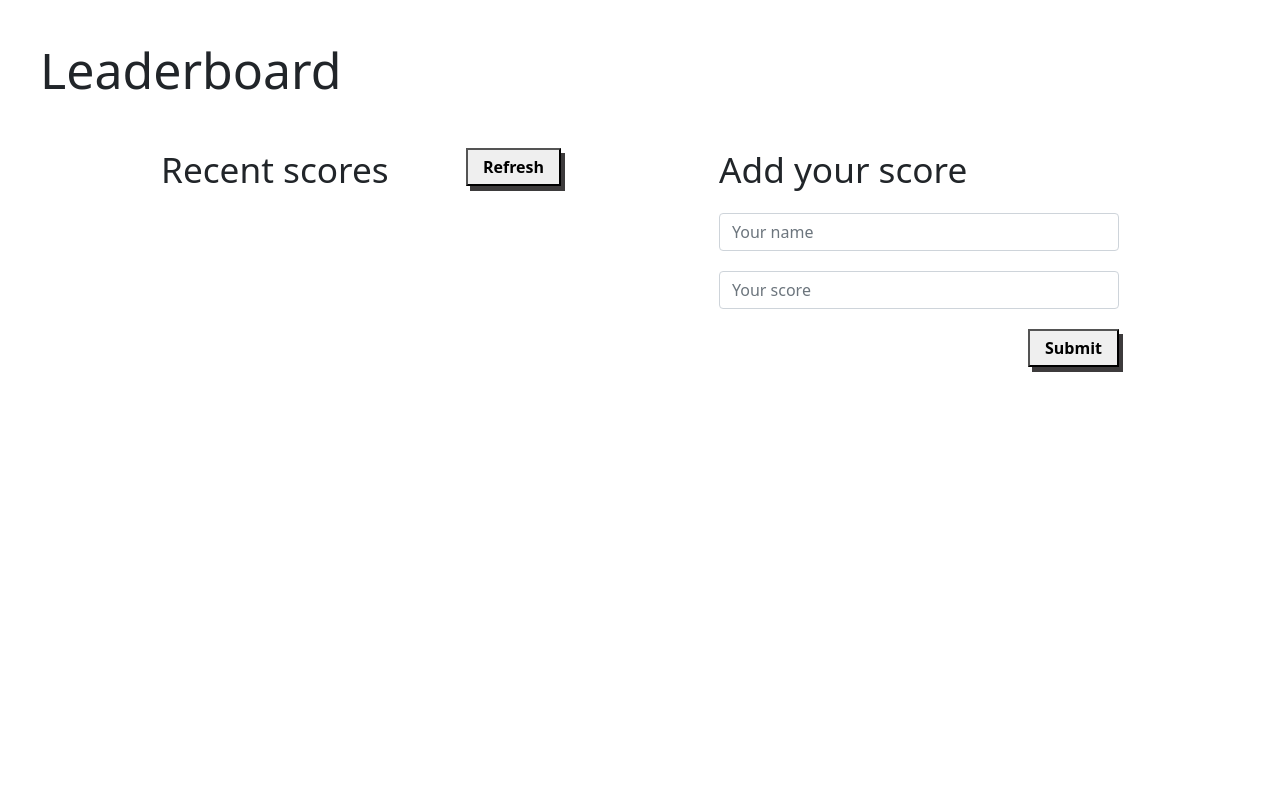
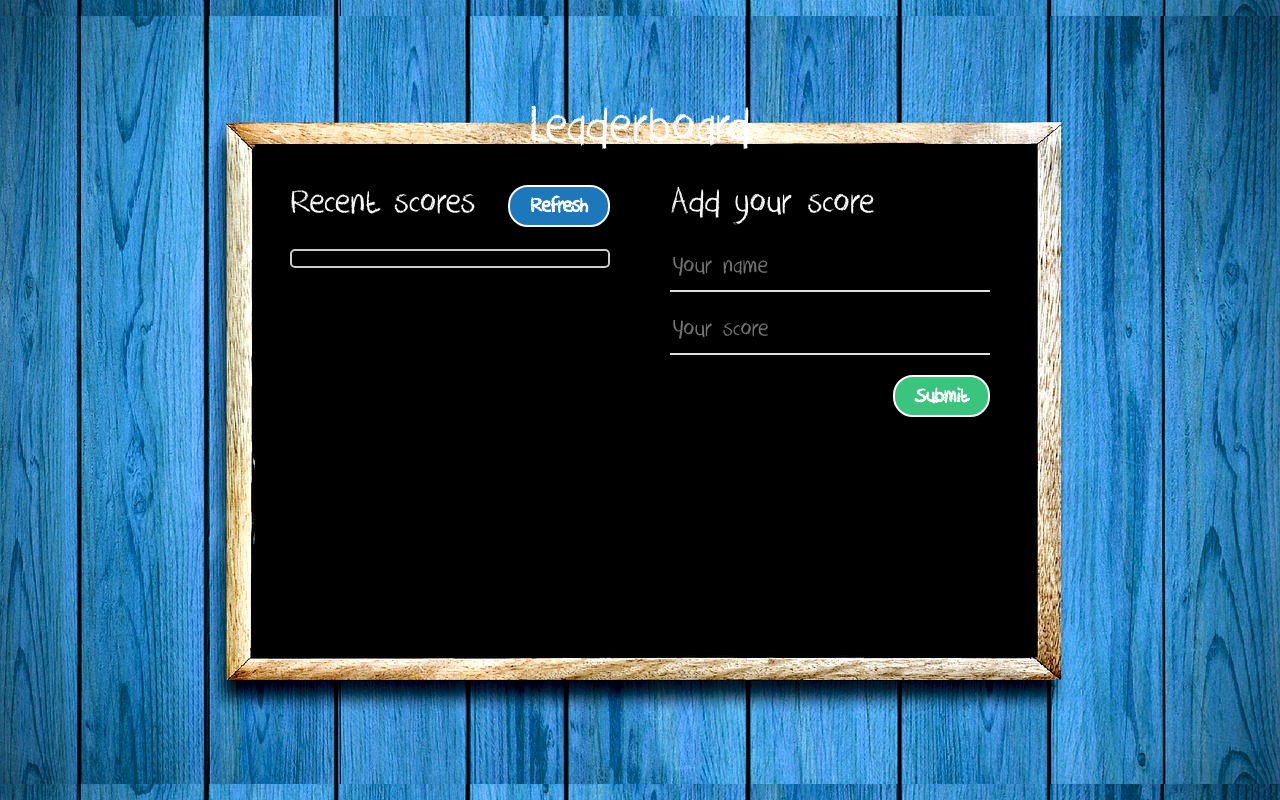
Before and after one commit to IbrohimRasulov/Leaderboard-game, a website built with webpack: page src/index.html in a window 1280 px wide. Built offline with nearby package versions, Linux system fonts and the light colour scheme; no server answers.

Commit message:
Add more style

```diff
--- a/src/get.js
+++ b/src/get.js
@@ -10,7 +10,7 @@ export default () => {
     const arrangedList = scoresArr.sort((a, b) => b.score - a.score);
     for (let i = 0; i < arrangedList.length; i += 1) {
       const list = document.querySelector('ul');
-      list.innerHTML += `<li class="list-group-item${i % 2 === 0 ? ' secondary-list-iteam' : ''}">${arrangedList[i].user}: ${arrangedList[i].score}</li>`;
+      list.innerHTML += `<li>${arrangedList[i].user}: ${arrangedList[i].score}</li>`;
     }
   });
 };
--- a/src/index.html
+++ b/src/index.html
@@ -25,8 +25,8 @@
             <h3>Add your score</h3>
 
             <form>
-                <input type="text" name="name" id="name" placeholder="Your name" class="form-control" required>
-                <input type="number" name="score" id="score" placeholder="Your score" class="form-control" required>
+                <input type="text" name="name" id="name" placeholder="Your name" required>
+                <input type="number" name="score" id="score" placeholder="Your score" required>
                 <button type="submit" class="float-end">Submit</button>
             </form>
         </div>
--- a/src/style.css
+++ b/src/style.css
@@ -1,55 +1,96 @@
+@font-face {
+  font-family:"Chalk writing";
+  src: url("./assets/DkCrayonCrumble-ddll.ttf") format("truetype");
+}
+
+* {
+  font-family: Chalk writing;
+}
+
+h1 {
+  font-size: 56px;
+  padding: 100px 0 10px 0;
+  color: white;
+  text-align: center;
+}
+
+h3 {
+  font-size: 38px;
+  color: white;
+  padding-bottom: 10px;
+}
+
+li {
+  font-size: 26px;
+  color: #ffffffcc;
+  list-style-type: none;
+}
+
+ul {
+  margin: 5px 0 5px 15px;
+}
+
+body {
+  background-image: url("./assets/background.jpg");
+  background-position: left;
+  background-attachment: fixed;
+}
+
 input {
   display: block;
   margin-bottom: 20px;
+  background: transparent;
+  border: none;
+  border-bottom: 2px solid #ffffffe0;
+  width: 100%;
+  font-size: 26px;
+  color: white;
+  outline: none;
 }
 
 .container {
   display: flex;
-  justify-content: space-around;
+  justify-content: center;
 }
 
 #score-container,
 #form-container {
   display: inline-block;
-  width: 400px;
-}
-
-h1 {
-  font-size: 50px;
-  padding: 40px;
-}
-
-h3 {
-  padding-bottom: 15px;
-  font-size: 2.2em;
-}
-
-.secondary-list-iteam {
-  background: rgb(240, 246, 247);
+  width: 320px;
+  margin: 0 30px;
 }
 
 button {
-  padding: 5px 15px;
-  font-weight: bold;
-  box-shadow: rgb(61, 59, 60) 4px 5px;
+  padding: 5px 20px 0 20px;
+  border: 2px solid white;
+  border-radius: 20px;
+  background-color: #3ac47d;
+  color: white;
+  font-size: 22px;
+  font-weight: bolder;
+}
+
+#refresh {
+  background-color: #1c78bb;
 }
 
 #list-wrapper {
   padding: 5px;
-  max-height: 50vh;
+  max-height: 48vh;
   overflow-y: auto;
+  border: 2px solid #ffffffcc;
+  border-radius: 5px;
 }
 
 ::-webkit-scrollbar {
-  width: 8px;
+  width: 5px;
 }
 
 ::-webkit-scrollbar-track {
-  box-shadow: inset 0 0 10px #dfdfdf;
-  border-radius: 4px;
+  box-shadow: inset 0 0 10px #dfdfdf00;
 }
 
 ::-webkit-scrollbar-thumb {
-  background: #b9b9b9;
-  border-radius: 4px;
+  background: #ffffffcc;
+  border-radius: 3px;
 }
```
Also changed, not shown: app_screenshot.png, dist/529d4615227792d60a66.jpg (added), dist/9f7927998101e482601d.ttf (added), dist/index.bundle.js, dist/index.html, src/assets/DkCrayonCrumble-ddll.ttf (added), src/assets/background.jpg (added).
